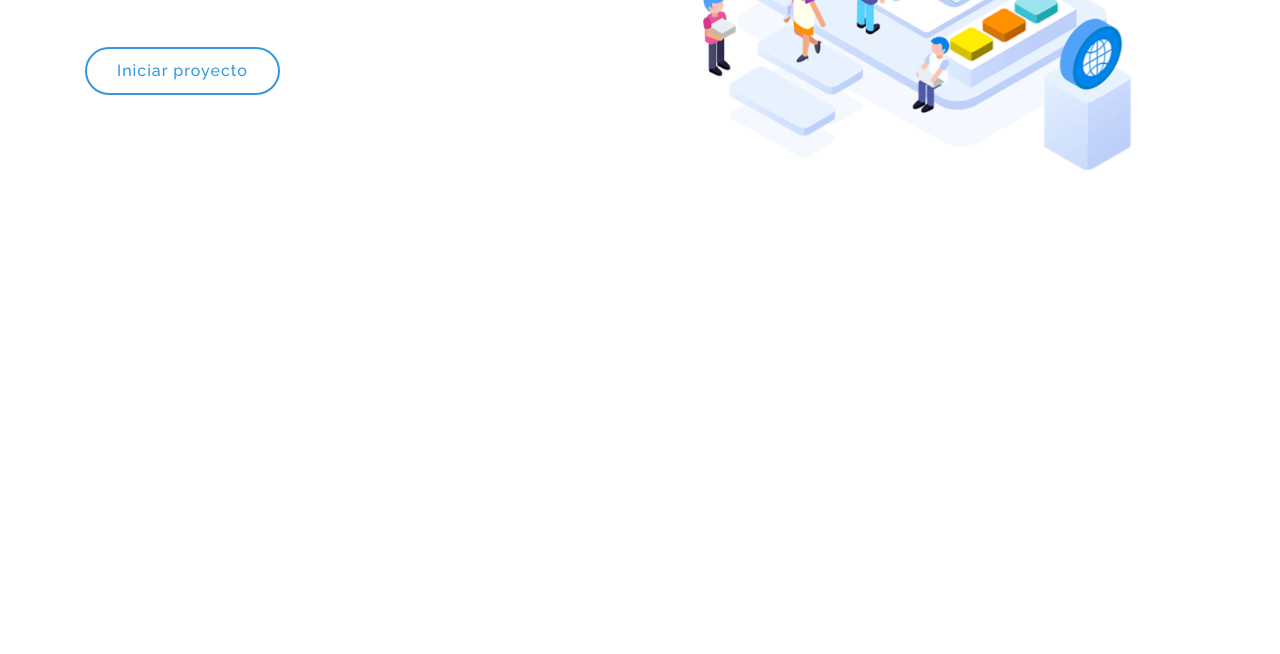
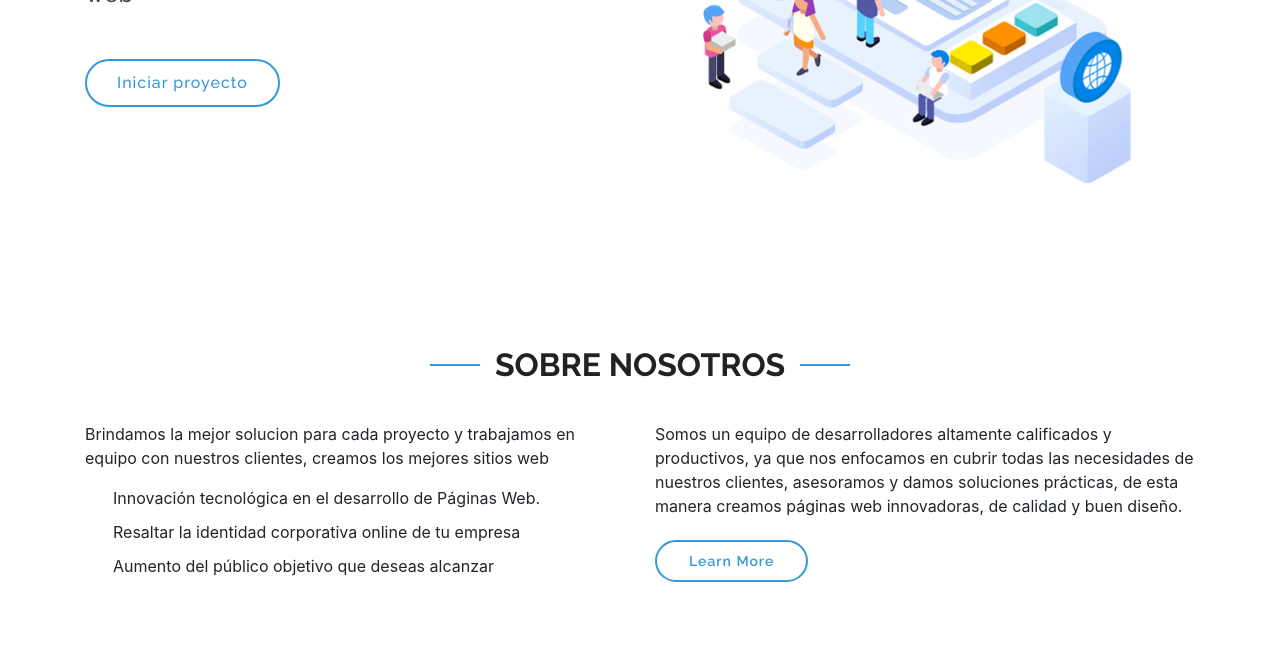
Before and after one commit to Drowebsites/drowebs, a website: page index.html in a window 1280 px wide. Shown: the part 408-1062 px from the top of the page. Before the commit the page ends 800 px from the top, so only its background shows below. Drawn offline with nearby package versions, Linux system fonts and the light colour scheme.

Commit message:
New section about me static

```diff
--- a/assets/css/style.css
+++ b/assets/css/style.css
@@ -190,7 +190,6 @@ h1, h2, h3, h4, h5, h6 {
     }
 }
 
-
 /*--------------------------------------------------------------
 # Hero Section
 --------------------------------------------------------------*/
@@ -304,3 +303,108 @@ h1, h2, h3, h4, h5, h6 {
         transform: translateY(-10px);
     }
 }
+
+/*--------------------------------------------------------------
+# Sections General
+--------------------------------------------------------------*/
+
+section {
+    padding: 60px 0;
+    overflow: hidden;
+}
+
+.section-bg {
+    background-color: #f7fbfe;
+}
+
+.section-title {
+    text-align: center;
+    padding-bottom: 30px;
+}
+
+.section-title h2 {
+    font-size: 32px;
+    font-weight: bold;
+    text-transform: uppercase;
+    position: relative;
+    color: #222222;
+}
+
+.section-title h2::before, .section-title h2::after {
+    content: '';
+    width: 50px;
+    height: 2px;
+    background: #3498db;
+    display: inline-block;
+}
+
+.section-title h2::before {
+    margin: 0 15px 10px 0;
+}
+
+.section-title h2::after {
+    margin: 0 0 10px 15px;
+}
+
+.section-title p {
+    margin: 15px 0 0 0;
+}
+
+/*--------------------------------------------------------------
+# About Us
+--------------------------------------------------------------*/
+
+.about .content h3 {
+    font-weight: 600;
+    font-size: 26px;
+}
+
+.about .content ul {
+    list-style: none;
+    padding: 0;
+}
+
+.about .content ul li {
+    padding-left: 28px;
+    position: relative;
+}
+
+.about .content ul li+li {
+    margin-top: 10px;
+}
+
+.about .content ul i {
+    position: absolute;
+    left: 0;
+    top: 2px;
+    font-size: 20px;
+    color: #3498db;
+    line-height: 1;
+}
+
+.about .content p:last-child {
+    margin-bottom: 0;
+}
+
+.about .content .btn-learn-more {
+    font-family: "Raleway", sans-serif;
+    font-weight: 600;
+    font-size: 14px;
+    letter-spacing: 1px;
+    display: inline-block;
+    padding: 12px 32px;
+    border-radius: 50px;
+    transition: 0.3s;
+    line-height: 1;
+    color: #3498db;
+    -webkit-animation-delay: 0.8s;
+    animation-delay: 0.8s;
+    margin-top: 6px;
+    border: 2px solid #3498db;
+}
+
+.about .content .btn-learn-more:hover {
+    background: #3498db;
+    color: #fff;
+    text-decoration: none;
+}
--- a/index.html
+++ b/index.html
@@ -45,7 +45,7 @@
     <!-- ======= Hero Section ======= -->
   <section id="hero" class="d-flex align-items-center">
 
-    <div class="container">
+    <div class="container mt-4">
       <div class="row">
         <div class="col-lg-6 pt-5 pt-lg-0 order-2 order-lg-1 d-flex flex-column justify-content-center">
           <h1 data-aos="fade-up">Haga crecer su negocio con Drowebs</h1>
@@ -61,6 +61,39 @@
     </div>
 
   </section><!-- End Hero -->
+
+   <!-- ======= About Us Section ======= -->
+   <section id="about" class="about mt-5">
+    <div class="container">
+
+      <div class="section-title pt-3" data-aos="fade-up">
+        <h2>Sobre Nosotros</h2>
+      </div>
+
+      <div class="row content">
+        <div class="col-lg-6" data-aos="fade-up" data-aos-delay="150">
+          <p>
+            Brindamos la mejor solucion para cada proyecto y trabajamos en equipo con nuestros clientes, creamos los mejores sitios web
+          </p>
+          <ul>
+            <li><i class="ri-check-double-line"></i> Innovación tecnológica en el desarrollo de Páginas Web. </li>
+            <li><i class="ri-check-double-line"></i> Resaltar la identidad corporativa online de tu empresa</li>
+            <li><i class="ri-check-double-line"></i> Aumento del público objetivo que deseas alcanzar</li>
+          </ul>
+        </div>
+        <div class="col-lg-6 pt-4 pt-lg-0" data-aos="fade-up" data-aos-delay="300">
+          <p>
+            Somos un equipo de desarrolladores altamente calificados y productivos, ya que nos enfocamos en cubrir todas las necesidades de nuestros clientes,
+            asesoramos y damos soluciones prácticas, de esta manera creamos páginas web innovadoras, de calidad y buen diseño.
+          </p>
+          <a href="#" class="btn-learn-more">Learn More</a>
+        </div>
+      </div>
+
+    </div>
+  </section><!-- End About Us Section -->
+
+
   <script src="./node_modules/aos/dist/aos.js"></script>
   <script src="./node_modules/jquery/dist/jquery.min.js"></script>
 
```
